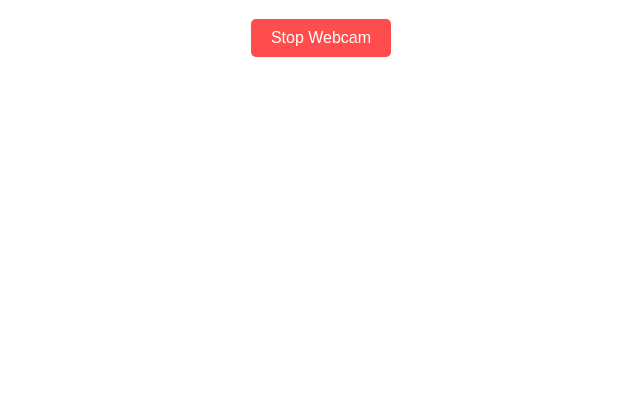
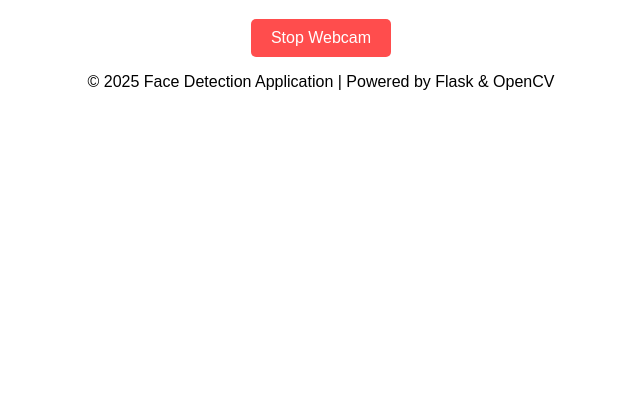
Before and after one commit to Yogi1107/DeepDefender, a Flask app: page / in a window 1280 px wide. Shown: the part 403-800 px from the top of the page, without its empty margins (319-959 px from the left). Run offline with Flask 3, Linux system fonts and the light colour scheme.

Commit message:
Update index.html

```diff
--- a/templates/index.html
+++ b/templates/index.html
@@ -10,11 +10,16 @@
 
     <h1>Face Detection Webcam Feed</h1>
     <div id="video-container">
-    <img src="{{ url_for('video_feed') }}" id="video">
+        <img src="{{ url_for('video_feed') }}" id="video" />
     </div>
 
     <!-- Stop button to stop the webcam feed -->
     <button id="stop-button" onclick="stopWebcam()">Stop Webcam</button>
+
+    <!-- Footer -->
+    <div class="footer">
+        <p>© 2025 Face Detection Application | Powered by Flask & OpenCV</p>
+    </div>
 
     <script>
         function stopWebcam() {
@@ -23,7 +28,7 @@
                 method: 'POST',
             }).then(response => {
                 if (response.ok) {
-                alert("Webcam feed stopped. Check detected_faces Folder to see face detected Images");
+                    alert("Webcam feed stopped. Check detected_faces Folder to see face-detected Images.");
                     document.getElementById('video').style.display = 'none'; // Hide the video
                     document.getElementById('stop-button').style.display = 'none'; // Hide the button
                 }
```
Lines whose indentation alone changed are shown as unchanged.
